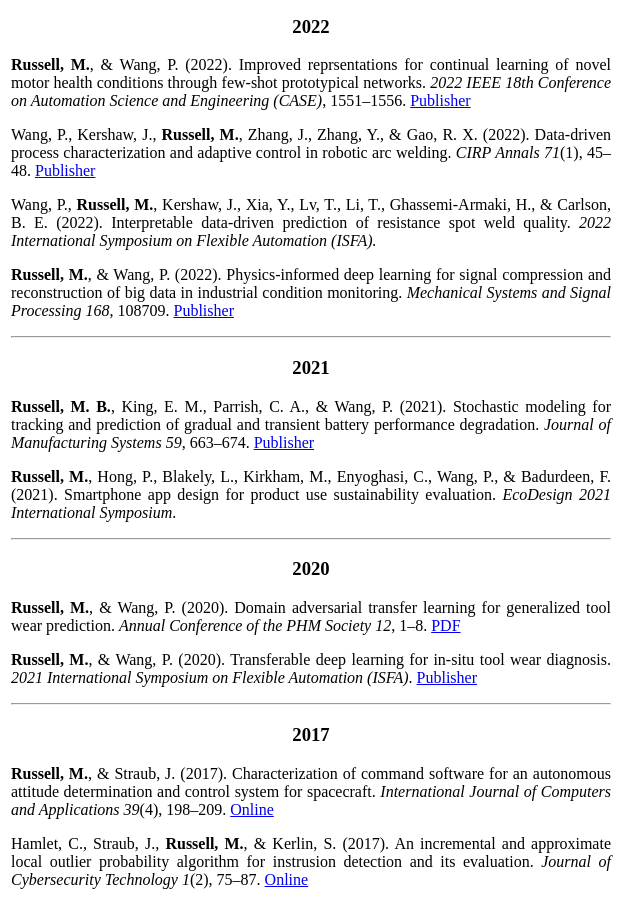
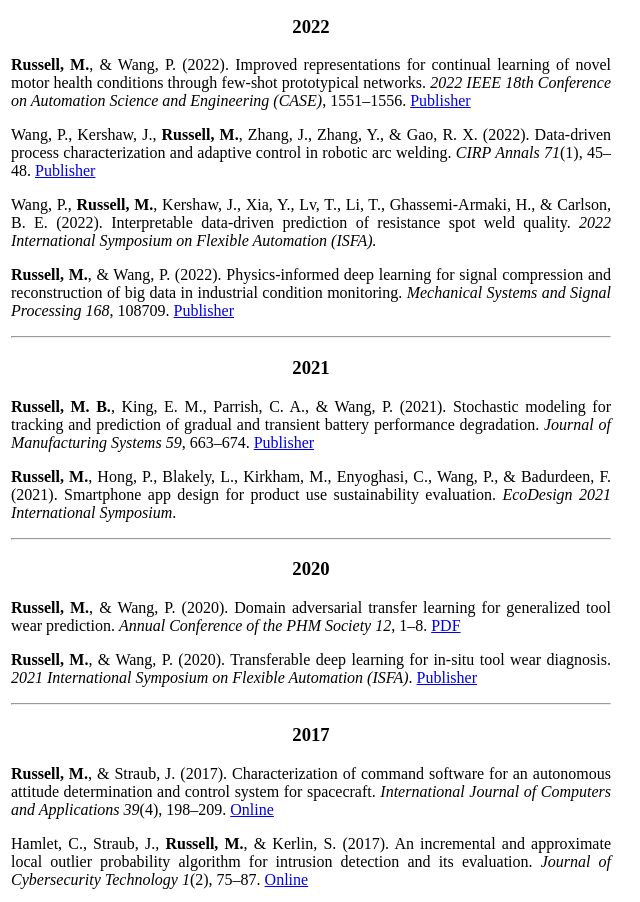
Before and after one commit to mbr4477/blog, a Gatsby site: page /papers/ in a window 1280 px wide. Shown: the part 632-1534 px from the top of the page, 329-969 px from the left. Built offline with nearby package versions, Linux system fonts and the light colour scheme; Gatsby itself is replaced by a stand-in of ours.

Commit message:
Fix typos in papers

```diff
--- a/content/pages/papers.md
+++ b/content/pages/papers.md
@@ -10,7 +10,7 @@ title: Publications
 
 <h1 style="text-align: center;">2022</h1>
 
-**Russell, M.**, & Wang, P. (2022). Improved reprsentations for continual learning of novel motor health conditions through few-shot prototypical networks. *2022 IEEE 18th Conference on Automation Science and Engineering (CASE)*, 1551&ndash;1556. [Publisher](https://ieeexplore.ieee.org/abstract/document/9926567)
+**Russell, M.**, & Wang, P. (2022). Improved representations for continual learning of novel motor health conditions through few-shot prototypical networks. *2022 IEEE 18th Conference on Automation Science and Engineering (CASE)*, 1551&ndash;1556. [Publisher](https://ieeexplore.ieee.org/abstract/document/9926567)
 
 Wang, P., Kershaw, J., **Russell, M.**, Zhang, J., Zhang, Y., & Gao, R. X. (2022). Data-driven process characterization and adaptive control in robotic arc welding. *CIRP Annals 71*(1), 45&ndash;48. [Publisher](https://www.sciencedirect.com/science/article/abs/pii/S0007850622000920?dgcid=coauthor)
 
@@ -40,4 +40,4 @@ Wang, P., **Russell, M.**, Kershaw, J., Xia, Y., Lv, T., Li, T., Ghassemi-Armaki
 
 **Russell, M.**, & Straub, J. (2017). Characterization of command software for an autonomous attitude determination and control system for spacecraft. *International Journal of Computers and Applications 39*(4), 198&ndash;209. [Online](https://www.tandfonline.com/doi/abs/10.1080/1206212X.2017.1329261)
 
-Hamlet, C., Straub, J., **Russell, M.**, & Kerlin, S. (2017). An incremental and approximate local outlier probability algorithm for instrusion detection and its evaluation. *Journal of Cybersecurity Technology 1*(2), 75&ndash;87. [Online](https://www.tandfonline.com/doi/full/10.1080/23742917.2016.1226651)
+Hamlet, C., Straub, J., **Russell, M.**, & Kerlin, S. (2017). An incremental and approximate local outlier probability algorithm for intrusion detection and its evaluation. *Journal of Cybersecurity Technology 1*(2), 75&ndash;87. [Online](https://www.tandfonline.com/doi/full/10.1080/23742917.2016.1226651)
```
